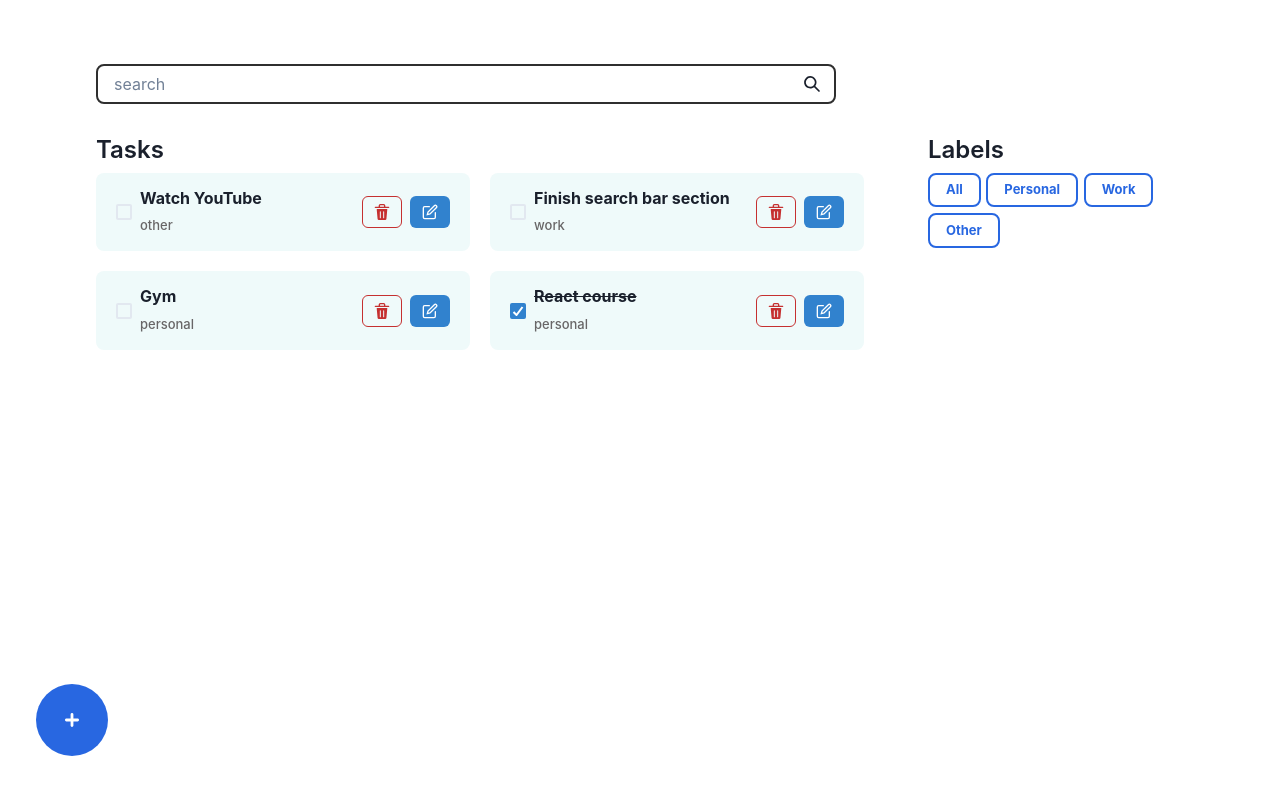
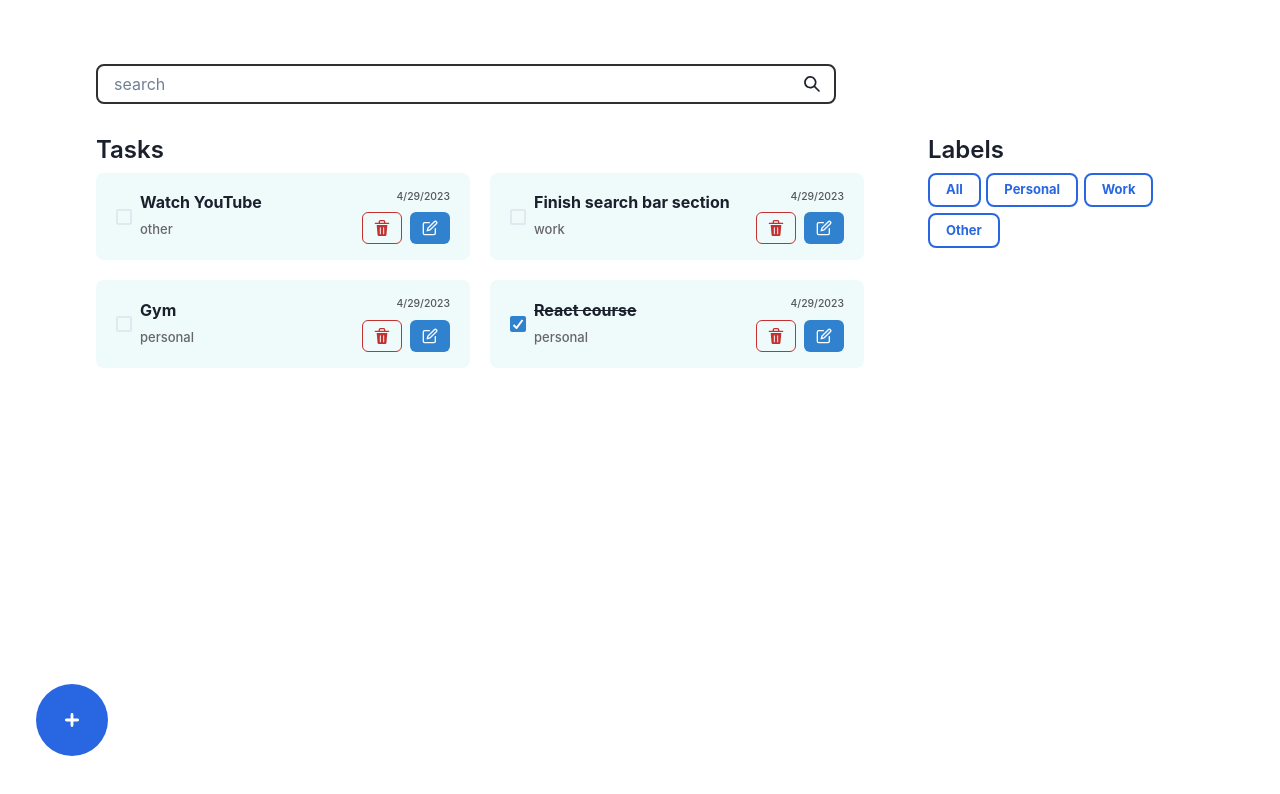
Before and after one commit to nonchain/storybook-sample, a React (Vite) app: page / in a window 1280 px wide. Shown: the top 794 px of the page. Built offline with nearby package versions, Linux system fonts and the light colour scheme.

Commit message:
Create a function to read data from the local storage

```diff
--- a/src/components/tasks/TaskListItem.tsx
+++ b/src/components/tasks/TaskListItem.tsx
@@ -22,6 +22,7 @@ const taskState: { [key: string]: boolean } = {
   complete: true,
 };
 function TaskListItem({ id, title, category, state, date }: propsType) {
+  const createdDate = new Date(date).toLocaleDateString();
   return (
     <ListItem
       sx={{
@@ -57,7 +58,9 @@ function TaskListItem({ id, title, category, state, date }: propsType) {
           </Stack>
         </Stack>
 
-        <Stack direction="row" gap="0.5rem">
+        <Stack alignItems="end">
+          <Text color="#545857" fontSize="0.65rem" fontWeight="500">{createdDate}</Text>
+          <Stack direction="row">
             <IconButton
               boxSize={8}
               variant="outline"
@@ -73,6 +76,7 @@ function TaskListItem({ id, title, category, state, date }: propsType) {
             />
           </Stack>
         </Stack>
+      </Stack>
     </ListItem>
   );
 }
```
Lines whose indentation alone changed are shown as unchanged.
